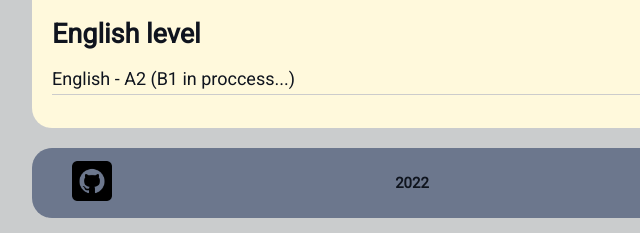
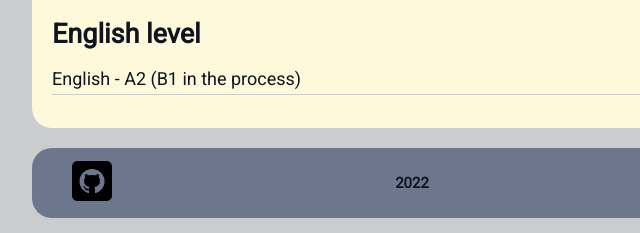
Before and after one commit to ALLaTk/rsschool-cv, a plain HTML site: page index.html in a window 1280 px wide. Shown: the part 1943-2176 px from the top of the page, 208-848 px from the left. Drawn offline with Linux system fonts and the light colour scheme.

Commit message:
fix: fix bugs

```diff
--- a/index.html
+++ b/index.html
@@ -147,7 +147,7 @@
       <section id="english" class="card bg-yellow">
         <h2>English level</h2>
           <ul class="link-list">
-            <li>English - A2 (B1 in proccess...)</li>
+            <li>English - A2 (B1 in the process)</li>
           </ul>
       </section>
     </main>
```
